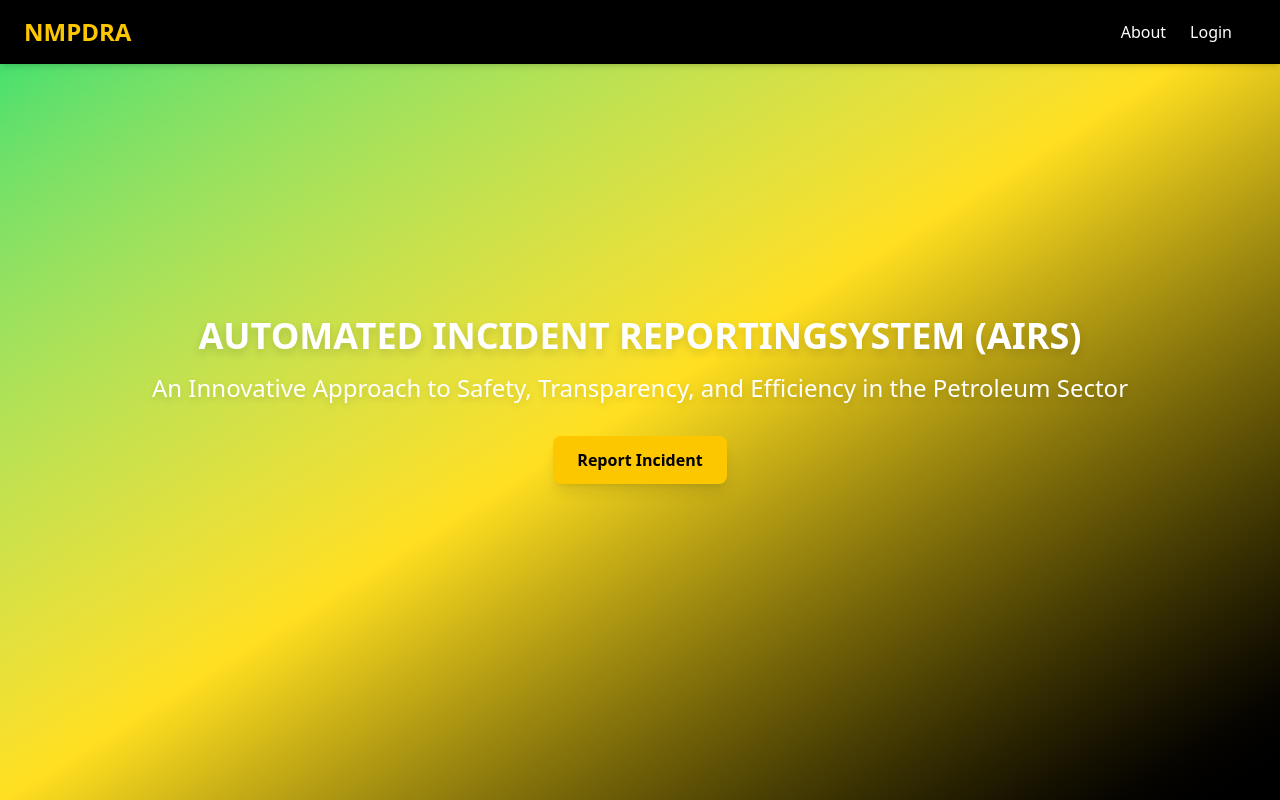
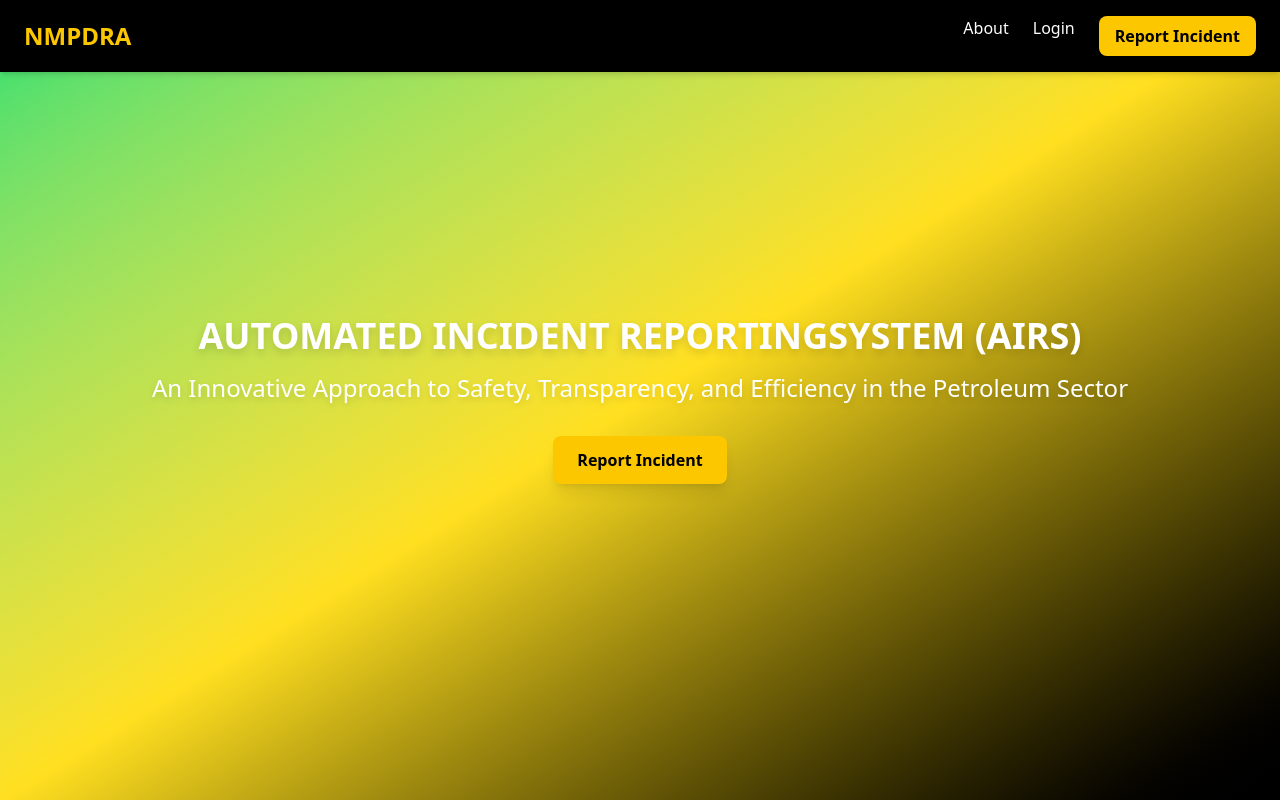
Before and after one commit to AbdullahiMuhammad/airr-front, a React (Vite) app: page / in a window 1280 px wide. Built offline with nearby package versions, Linux system fonts and the light colour scheme; what chartjs-plugin-datalabels would draw is missing.

Commit message:
Update LandingPage.jsx

```diff
--- a/src/pages/LandingPage.jsx
+++ b/src/pages/LandingPage.jsx
@@ -18,10 +18,10 @@ const LandingPage = () => {
               Login
             </Link>
           </li>
-          <li>
+          <li className="hideen md:flex">
             <Link
               to="/reporting-incident"
-              className="bg-yellow-400 hover:bg-green-500 text-black font-bold py-2 px-4 rounded-lg shadow-lg transition transform md:hidden hover:scale-105"
+              className="bg-yellow-400 hover:bg-green-500 text-black font-bold py-2 px-4 rounded-lg shadow-lg transition transform hover:scale-105"
             >
               Report Incident
             </Link>
```
